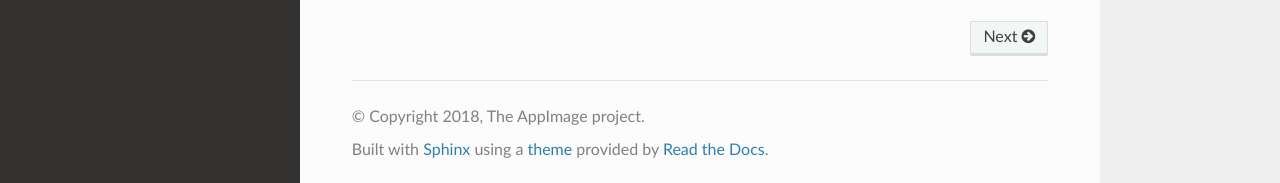
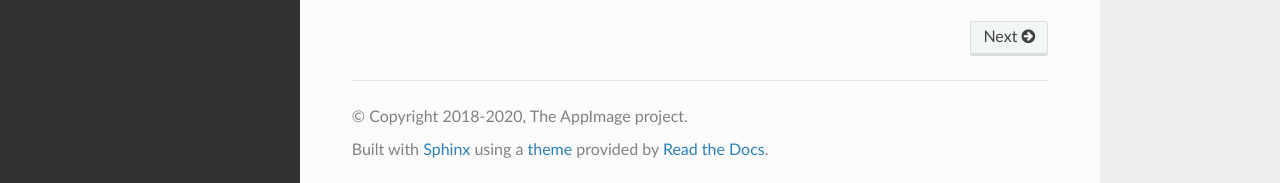
Before and after one commit to AppImage/docs.appimage.org, a Sphinx documentation site: the page built from source/index.rst, in a window 1280 px wide and 900 px high, scrolled down 1380 px. Shown: the part 714-897 px from the top of the window. Built offline with Sphinx 7.4.7 and the Read the Docs theme 2.0.0, drawn with Linux system fonts in a browser that asks for light colours.

Commit message:
Update copyright

```diff
--- a/source/conf.py
+++ b/source/conf.py
@@ -22,7 +22,7 @@
 # -- Project information -----------------------------------------------------
 
 project = 'AppImage'
-copyright = '2018, The AppImage project'
+copyright = '2018-2020, The AppImage project'
 author = 'The AppImage project and its contributors'
 
 # The short X.Y version
```
